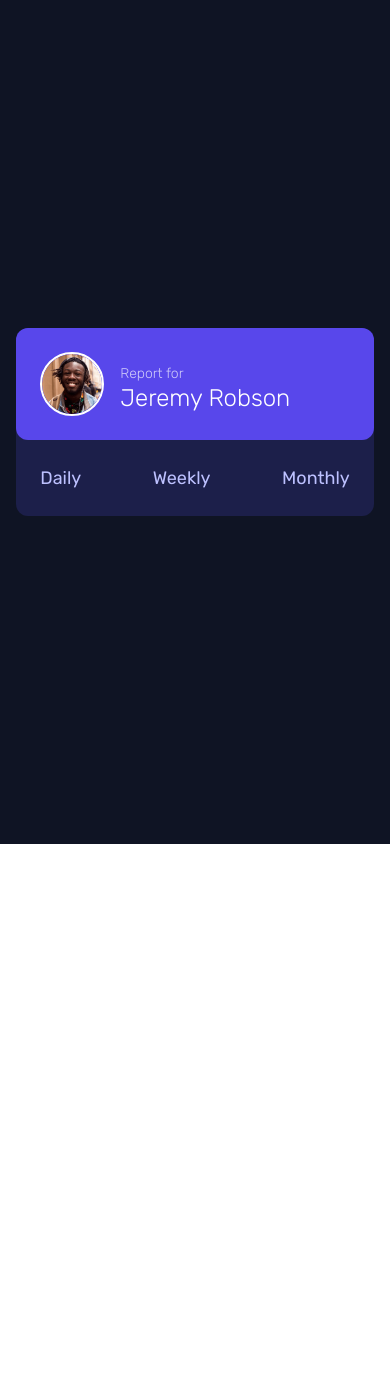
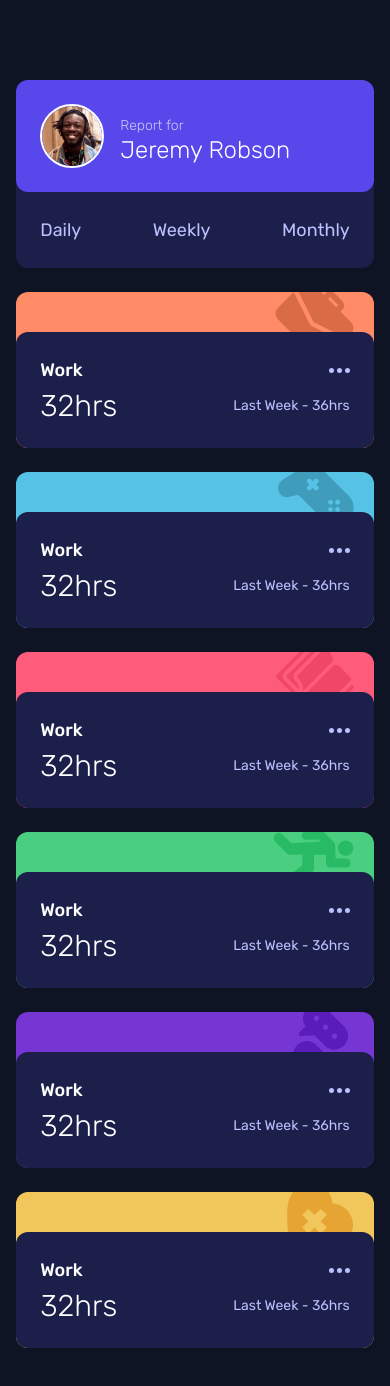
Before and after one commit to stetu281/frontendmentor-dashboard, a React (Create React App) app: page / in a window 390 px wide. Shown: the top 1386 px of the page. Before the commit the page ends 844 px from the top, so only its background shows below. Built offline with nearby package versions, Linux system fonts and the light colour scheme.

Commit message:
add card mobile style

```diff
--- a/src/App.js
+++ b/src/App.js
@@ -1,11 +1,19 @@
 import { User } from './components/User';
+import { ActivityCard } from './components/ActivityCard';
+import data from './assets/data/data.json';
 
 function App() {
+
   return (
     <div className="App">
-      <main className=" w-full h-screen flex justify-center items-center bg-vd-blue font-rubik text-white">
-        <div className="grid w-11/12">
+      <main className=" w-full min-h-screen py-20 flex justify-center items-center bg-vd-blue font-rubik text-white">
+        <div className="grid gap-y-6 w-11/12">
           <User />
+          {
+            data.map((item, index) => (
+              <ActivityCard activity={data[index]} key={index} id={index} />
+            ))
+           }
         </div>
       </main>
     </div>
--- /dev/null
+++ b/src/components/ActivityCard.js
@@ -0,0 +1,19 @@
+import Ellipsis from '../assets/images/icon-ellipsis.svg';
+
+export const ActivityCard = ({ activity, id }) => {
+    console.log(activity)
+    return (
+        <div className={`card-${id} pt-10 rounded-xl`}>
+            <div className=' bg-dark-blue p-6 rounded-xl'>
+                <div className='flex justify-between items-center'>
+                    <h2 className='text-lg font-medium'>Work</h2>
+                    <img src={Ellipsis} alt="" />
+                </div>
+                <div className='flex justify-between items-center mt-1'>
+                    <p className='text-3xl font-light'>32hrs</p>
+                    <p className=' text-sm text-pale-blue'>Last Week - 36hrs</p>
+                </div>
+            </div>
+        </div>
+    )
+}
--- a/src/index.css
+++ b/src/index.css
@@ -1,9 +1,34 @@
 @tailwind base;
 @tailwind components;
-@tailwind utilities;
 
 @layer components {
   .btn {
     @apply border-0 bg-transparent text-lg text-pale-blue hover:text-white;
   }
 }
+
+@tailwind utilities;
+
+.card-0 {
+  @apply bg-work-red bg-[url('./assets/images/icon-work.svg')] bg-no-repeat bg-[right_1.25rem_top_-0.65rem];
+}
+
+.card-1 {
+  @apply bg-soft-blue bg-[url('./assets/images/icon-play.svg')] bg-no-repeat bg-[right_1.25rem_top_-0.5rem];
+}
+
+.card-2 {
+  @apply bg-study-red bg-[url('./assets/images/icon-study.svg')] bg-no-repeat bg-[right_1.25rem_top_-0.65rem];
+}
+
+.card-3 {
+  @apply bg-lime-green bg-[url('./assets/images/icon-exercise.svg')] bg-no-repeat bg-[right_1.25rem_top_-0.1rem];
+}
+
+.card-4 {
+  @apply bg-social-violet bg-[url('./assets/images/icon-social.svg')] bg-no-repeat bg-[right_1.25rem_top_-0.8rem];
+}
+
+.card-5 {
+  @apply bg-soft-orange bg-[url('./assets/images/icon-self-care.svg')] bg-no-repeat bg-[right_1.25rem_top_-0.65rem];
+}
```
